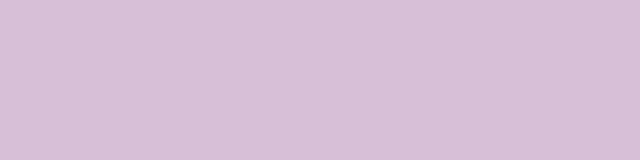
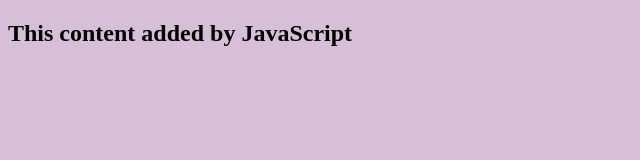
Before and after one commit to jenniferjim97/jennifers-website, a plain HTML site: page index.html in a window 1280 px wide. Shown: the whole page, without its empty margins (0-640 px from the left). Drawn offline with Linux system fonts and the light colour scheme.

Commit message:
add script.js, connect to index.html

```diff
--- a/index.html
+++ b/index.html
@@ -4,5 +4,7 @@
     <link rel="stylesheet" href="/style.css">
     <title> My Website </title>
 </head>
-  <body></body>
+  <body>
+    <script src="script.js"></script>
+  </body>
 </html>
--- /dev/null
+++ b/script.js
@@ -0,0 +1,3 @@
+const h2 = document.createElement("h2");
+h2.textContent = "This content added by JavaScript";
+document.querySelector("body").appendChild(h2);
```
